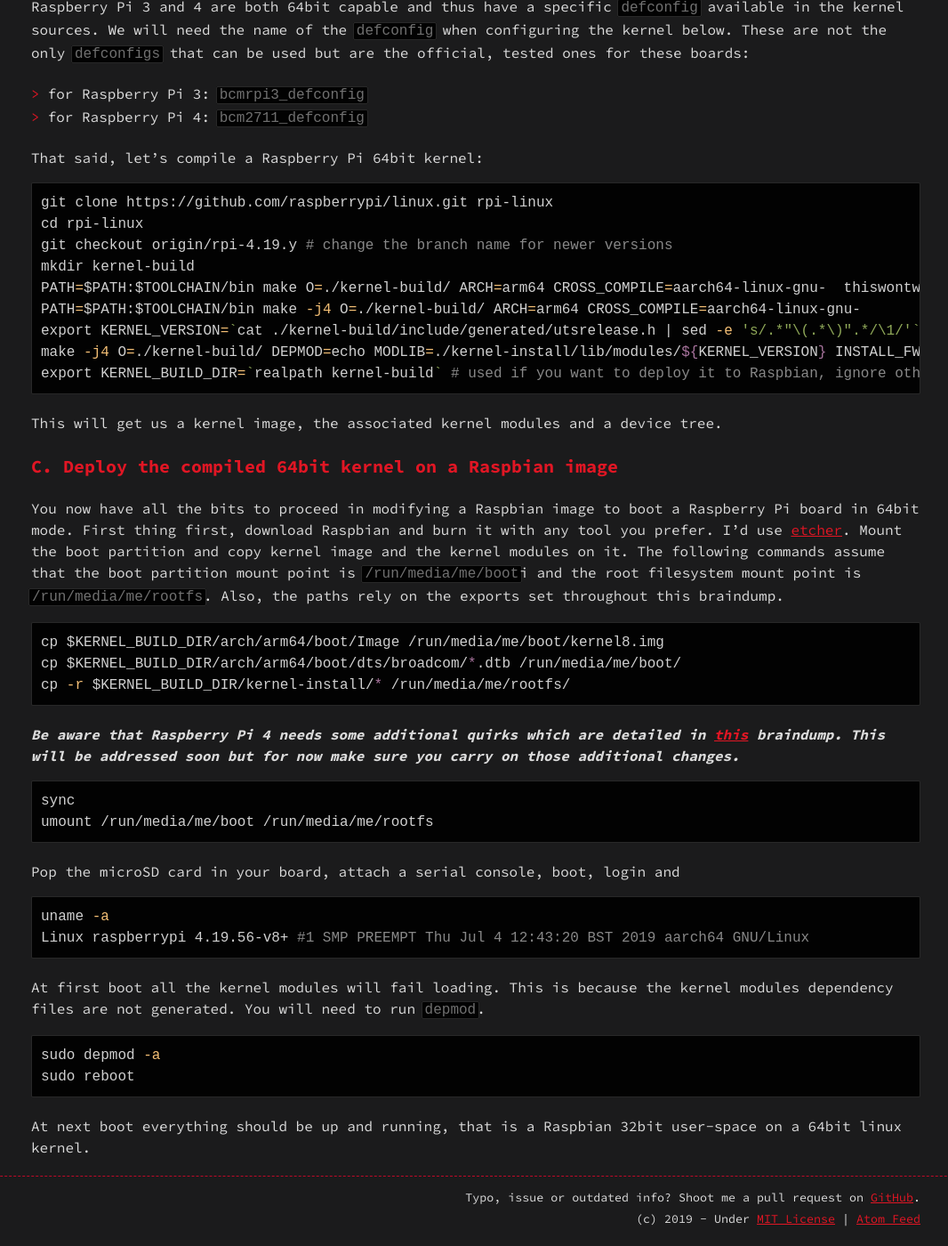
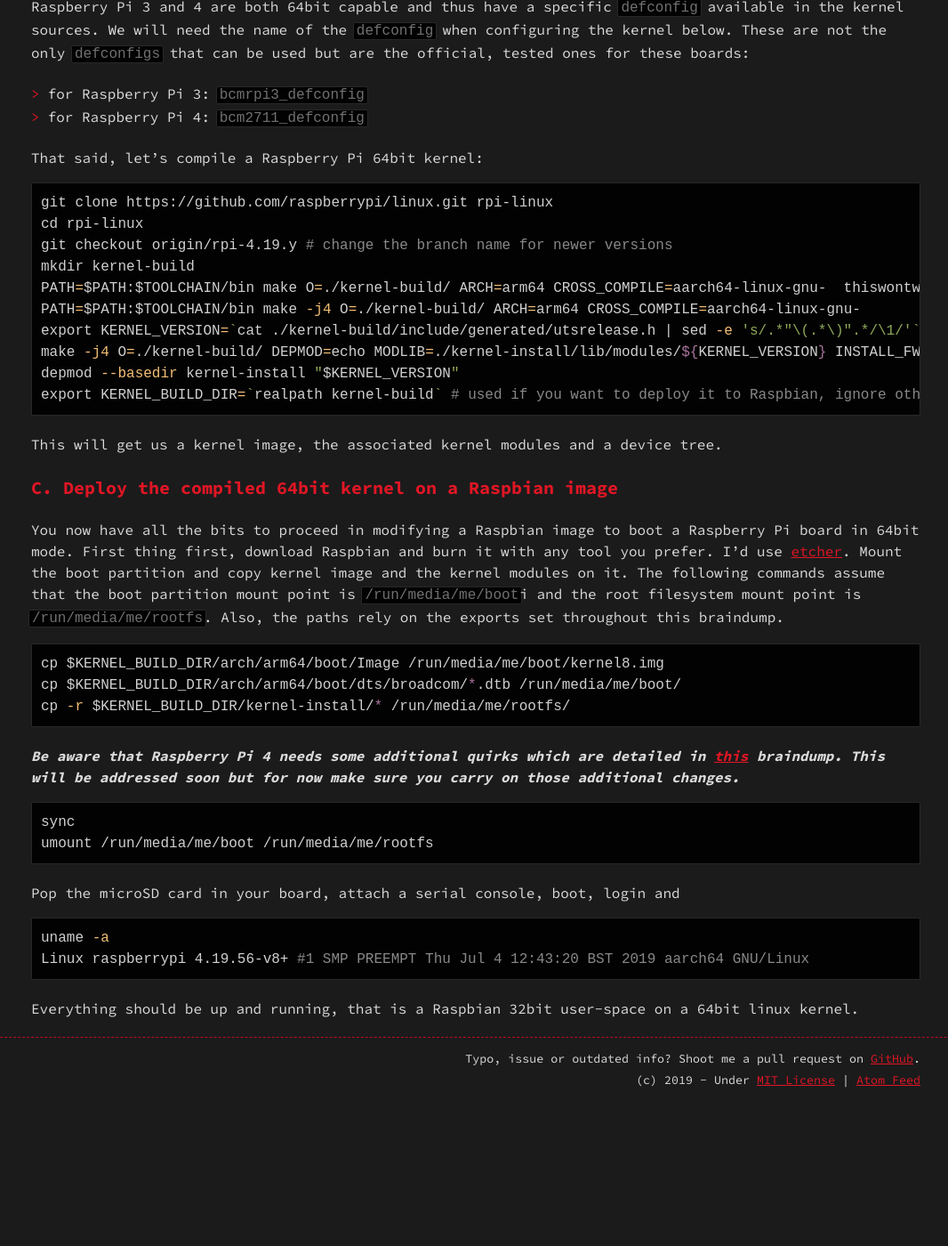
Before and after one commit to agherzan/andrei.gherzan.com, a Jekyll site: the page built from _posts/2019-07-07-raspbian-rpi-64.md, in a window 1280 px wide and 1400 px high, scrolled down 2137 px. Shown: the whole window at 89% size, without its empty margins (105-1171 px from the left). Built offline with Jekyll 4.4.1, drawn with Linux system fonts in a browser that asks for light colours; after the commit the page ends 3381 px from its top, so only the background shows below that.

Commit message:
Generate depmod files on the host (not at runtime)
Signed-off-by: Andrei Gherzan <andrei@gherzan.ro>

````diff
--- a/_posts/2019-07-07-raspbian-rpi-64.md
+++ b/_posts/2019-07-07-raspbian-rpi-64.md
@@ -91,6 +91,7 @@ PATH=$PATH:$TOOLCHAIN/bin make O=./kernel-build/ ARCH=arm64 CROSS_COMPILE=aarch6
 PATH=$PATH:$TOOLCHAIN/bin make -j4 O=./kernel-build/ ARCH=arm64 CROSS_COMPILE=aarch64-linux-gnu-
 export KERNEL_VERSION=`cat ./kernel-build/include/generated/utsrelease.h | sed -e 's/.*"\(.*\)".*/\1/'` # we extract and export the kernel version to be able to correctly deploy the modules below when deploying them on the Raspbian image
 make -j4 O=./kernel-build/ DEPMOD=echo MODLIB=./kernel-install/lib/modules/${KERNEL_VERSION} INSTALL_FW_PATH=./kernel-install/lib/firmware modules_install
+depmod --basedir kernel-install "$KERNEL_VERSION"
 export KERNEL_BUILD_DIR=`realpath kernel-build` # used if you want to deploy it to Raspbian, ignore otherwise
 ```
 
@@ -120,11 +121,4 @@ uname -a
 Linux raspberrypi 4.19.56-v8+ #1 SMP PREEMPT Thu Jul 4 12:43:20 BST 2019 aarch64 GNU/Linux
 ```
 
-At first boot all the kernel modules will fail loading. This is because the kernel modules dependency files are not generated. You will need to run `depmod`.
-
-```sh
-sudo depmod -a
-sudo reboot
-```
-
-At next boot everything should be up and running, that is a Raspbian 32bit user-space on a 64bit linux kernel.
+Everything should be up and running, that is a Raspbian 32bit user-space on a 64bit linux kernel.
````
Also changed, not shown: _posts/2019-07-04-raspbian-rpi4-64.md (+0 -2 lines).
